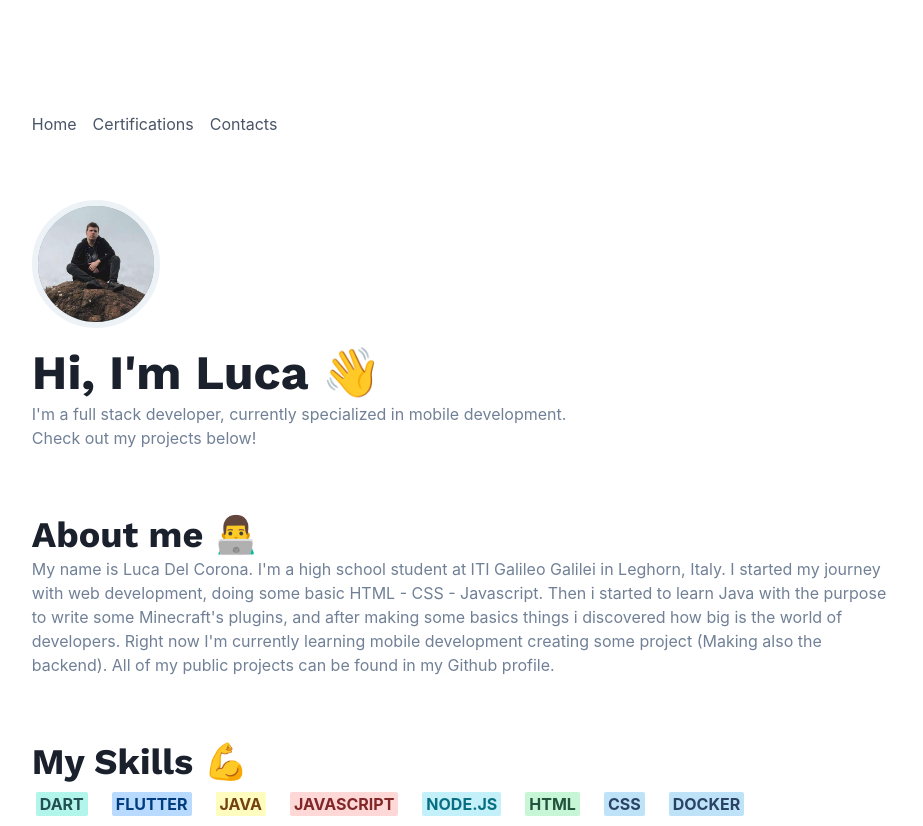
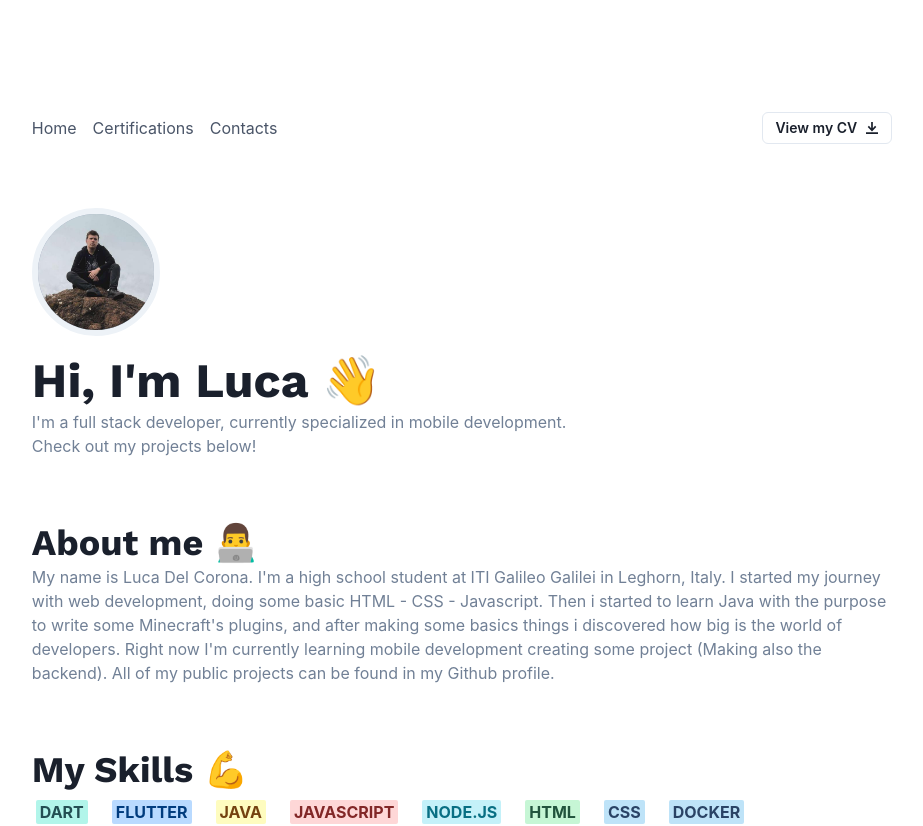
Before and after one commit to VoidElle/Portfolio, a Next.js app: page / in a window 1280 px wide. Shown: the top 826 px of the page, without its empty margins (178-1101 px from the left). Built offline with nearby package versions, Linux system fonts and the light colour scheme.

Commit message:
🔨 Added button to view my curriculum vitae

```diff
--- a/components/Navbar.tsx
+++ b/components/Navbar.tsx
@@ -1,5 +1,6 @@
-import { Flex, Container, Link as StyledLink } from "@chakra-ui/react";
+import { Button, Flex, Container, Link as StyledLink } from "@chakra-ui/react";
 import Link from "next/link";
+import { DownloadIcon } from "@chakra-ui/icons";
 
 /**
  * The properties of the Navbar component.
@@ -45,6 +46,15 @@ const Navbar = (props: NavbarProps) => {
                         </StyledLink>
                     </Link>
                 </Flex>
+                <Flex>
+                    <Link href="/cv.pdf" passHref={true}>
+                        <a target={"_blank"}>
+                            <Button variant="outline" size="sm" rightIcon={<DownloadIcon />} _hover={{ bg: "gray.800", color: "white" }}>
+                                View my CV
+                            </Button>
+                        </a>
+                    </Link>
+                </Flex>
             </Flex>
         </Container>
     );
```
Also changed, not shown: 1 other file (tests, documents, lock files or other folders).
